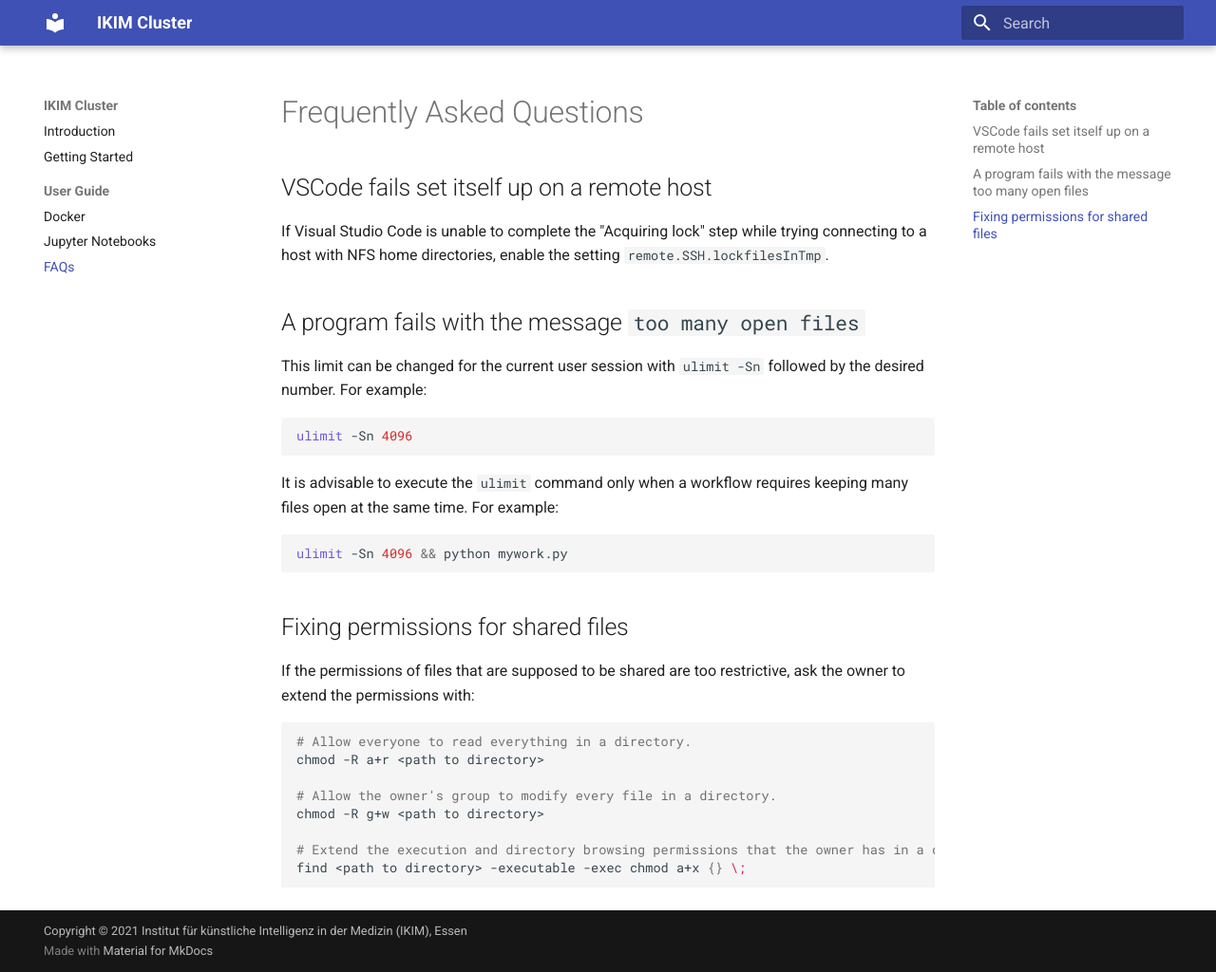
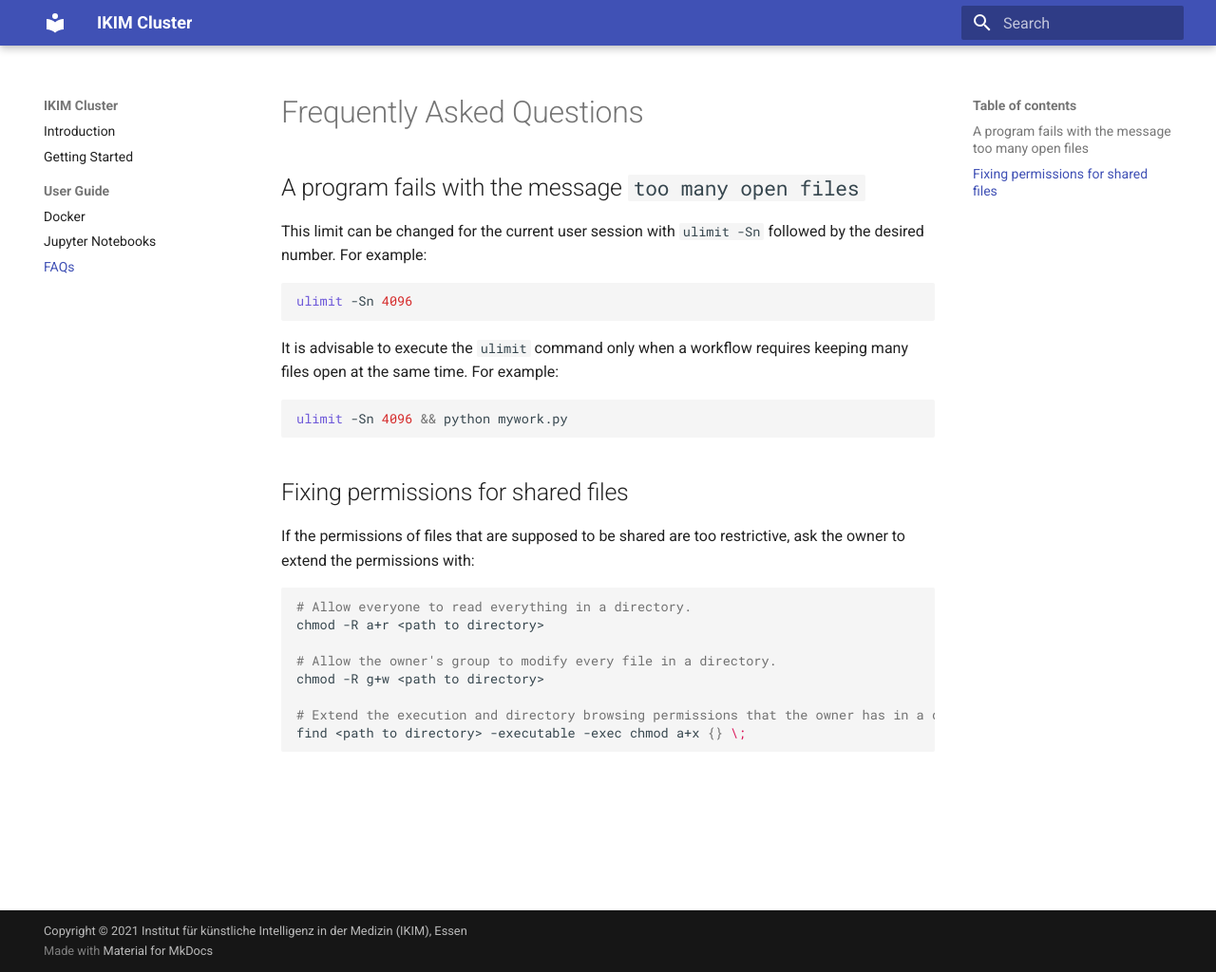
Before and after one commit to IKIM-Essen/ClusterDocs, an MkDocs documentation site: the page built from docs/faq.md, in a window 1280 px wide and 1024 px high. Shown: the whole window at 95% size. Built offline with MkDocs 1.6.1 and Material for MkDocs 9.7.7, drawn with Linux system fonts in a browser that asks for light colours.

Commit message:
Remove an obsolete troubleshooting item
The file locking daemon works on our NFS server, so VSCode shouldn't
have any issues.

```diff
--- a/docs/faq.md
+++ b/docs/faq.md
@@ -1,8 +1,4 @@
 # Frequently Asked Questions
-
-## VSCode fails set itself up on a remote host
-
-If Visual Studio Code is unable to complete the "Acquiring lock" step while trying connecting to a host with NFS home directories, enable the setting `remote.SSH.lockfilesInTmp`.
 
 ## A program fails with the message `too many open files`
 
```
